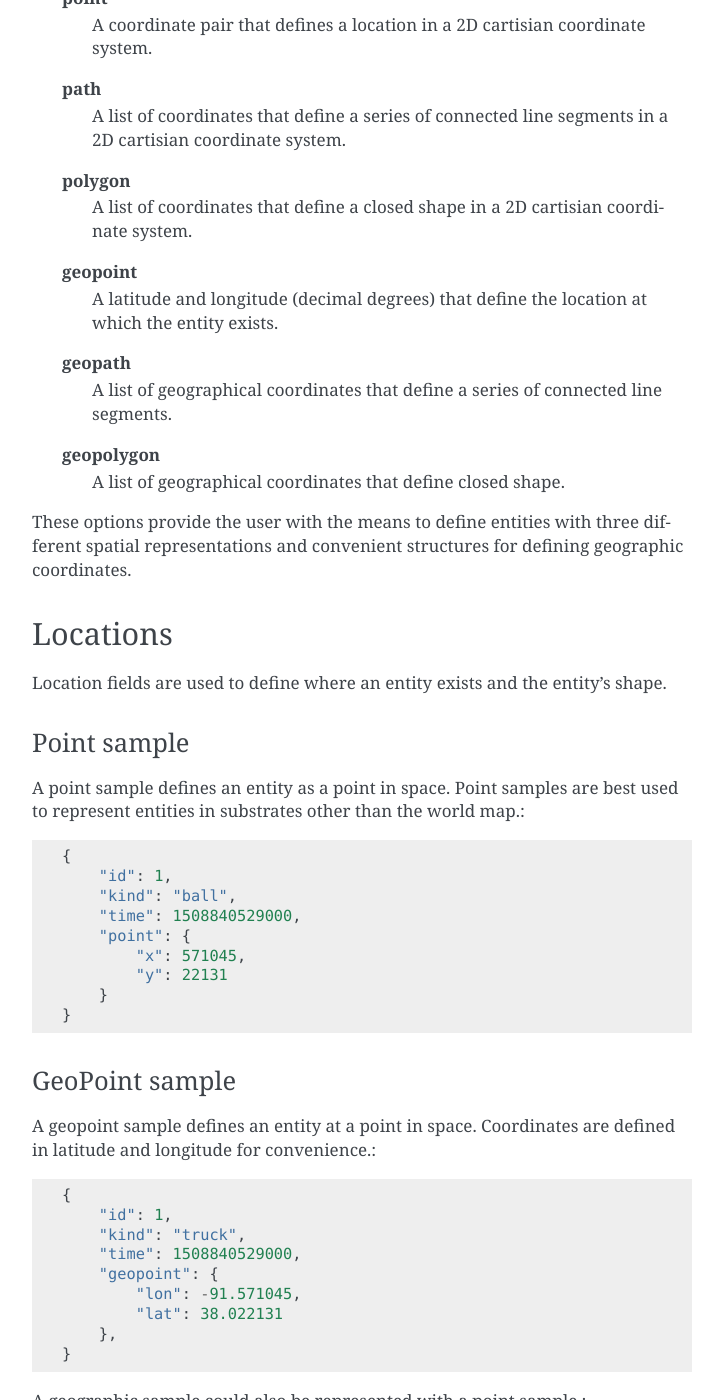
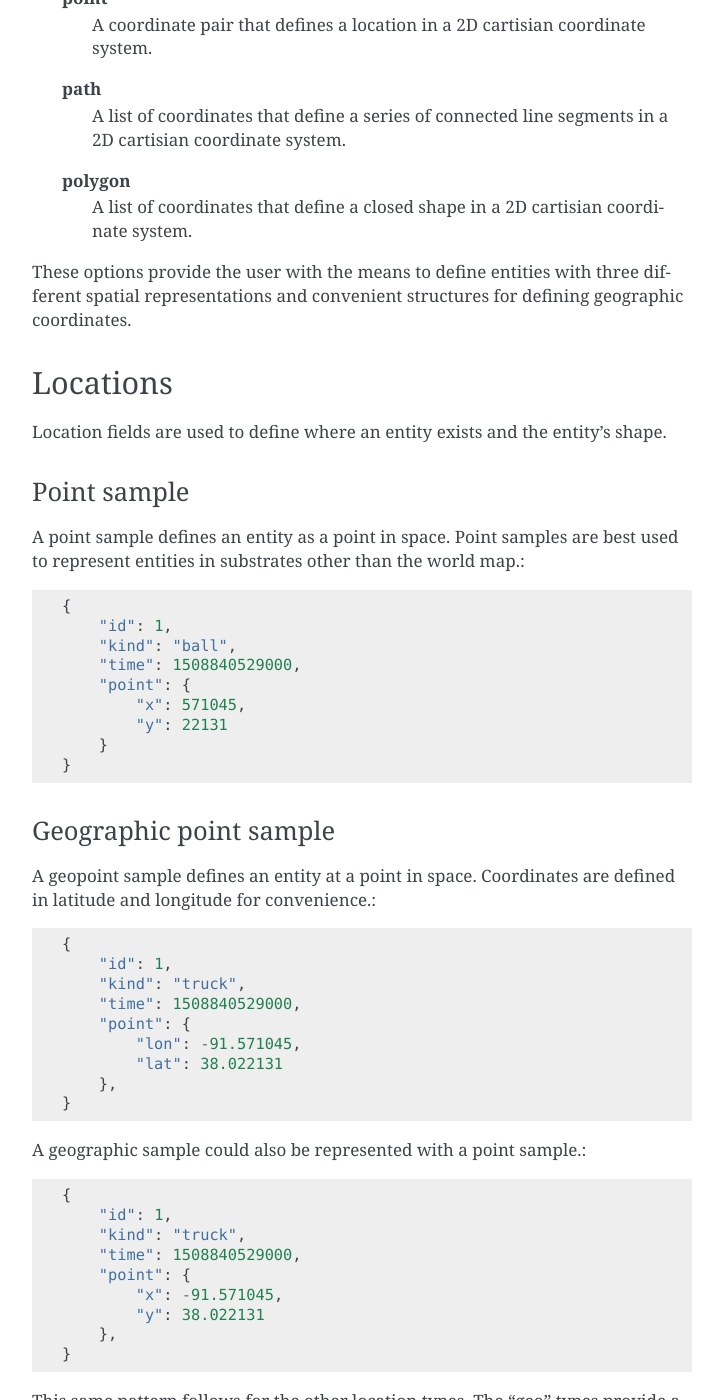
Before and after one commit to ConduceInc/conduce-python-api, a Sphinx documentation site: the page built from doc/source/entity-sample-definitions.rst, in a window 1280 px wide and 1400 px high, scrolled down 386 px. Shown: the whole window, without its empty margins (388-1111 px from the left). Built offline with Sphinx 7.4.7, drawn with Linux system fonts in a browser that asks for light colours; formulas are drawn with MathJax 3; some of the changed text lies outside the part shown.

Commit message:
Updated entity sample datastructure after feedback

```diff
--- a/doc/source/entity-sample-definitions.rst
+++ b/doc/source/entity-sample-definitions.rst
@@ -19,12 +19,6 @@ And one of the following location fields:
      A list of coordinates that define a series of connected line segments in a 2D cartisian coordinate system.
  **polygon**
      A list of coordinates that define a closed shape in a 2D cartisian coordinate system.
- **geopoint**
-     A latitude and longitude (decimal degrees) that define the location at which the entity exists.
- **geopath**
-     A list of geographical coordinates that define a series of connected line segments.
- **geopolygon**
-     A list of geographical coordinates that define closed shape.
 
 These options provide the user with the means to define entities with three different spatial representations and convenient structures for defining geographic coordinates.
 
@@ -50,9 +44,9 @@ A point sample defines an entity as a point in space.  Point samples are best us
         }
     }
 
---------------------
-GeoPoint sample
---------------------
+------------------------
+Geographic point sample
+------------------------
 
 A geopoint sample defines an entity at a point in space.  Coordinates are defined in latitude and longitude for convenience.::
 
@@ -60,7 +54,7 @@ A geopoint sample defines an entity at a point in space.  Coordinates are define
         "id": 1,
         "kind": "truck",
         "time": 1508840529000,
-        "geopoint": {
+        "point": {
             "lon": -91.571045,
             "lat": 38.022131
         },
@@ -103,9 +97,9 @@ A path sample describes a connected sequence of points.  A path requires at leas
         }]
     }
 
---------------------
-GeoPath sample
---------------------
+-----------------------
+Geographic path sample
+-----------------------
 
 A geographic path sample describes a connected sequence of points in geographic coordinates.  A path requires at least two points.::
 
@@ -151,9 +145,9 @@ A polygon sample describes a closed sequence of points.  A polygon requires at l
         }]
     }
 
---------------------
-GeoPolygon sample
---------------------
+------------------------------
+Geographic polygon sample
+------------------------------
 
 A geographic polygon sample describes a closed sequence of points in geographic coordinates.  Otherwise it has the same requirements as a polygon sample.::
 
```
Also changed, not shown: other parts of doc/source/entity-sample-definitions.rst (+2 -2 lines), doc/source/conduce-entities.rst (+5 -11 lines).
